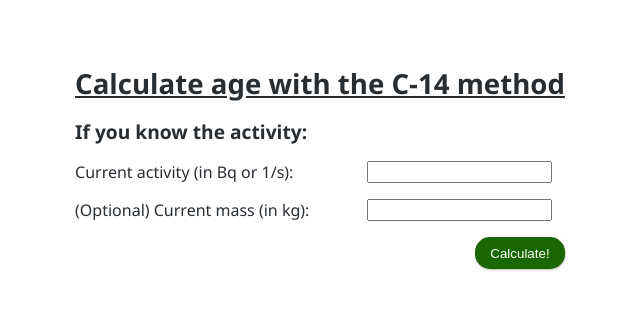
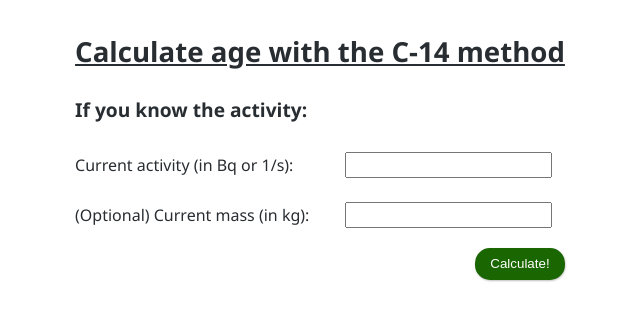
Before and after one commit to JarlTetrazepam/ageCalculator, a plain HTML site: page public/index.html in a window 1280 px wide. Shown: the whole page, without its empty margins (320-960 px from the left). Drawn offline with Linux system fonts and the light colour scheme; some packages are replaced by stand-ins of ours.

Commit message:
reqorked mobile responsiveness

```diff
--- a/public/style.css
+++ b/public/style.css
@@ -22,7 +22,7 @@ body {
     display: flex;
     justify-content: center;
     min-height: 100vh;
-    padding: 3em;
+    padding: 1em;
 }
 
 h1, h2, h3, h4, h5, h6 {
@@ -36,6 +36,7 @@ h1 {
 }
 
 h2 {
+    margin: 0.5em 0;
     font-size: var(--text-md);
 }
 
@@ -46,7 +47,9 @@ h2 {
 
 .itemWrapper {
     display: flex;
+    flex-direction: column;
     justify-content: space-between;
+    align-items: center;
     margin: 0.5em;
 }
 
@@ -60,7 +63,9 @@ h2 {
 }
 
 .inputField {
-    margin: 0 1em;
+    margin: 0.3em 1em;
+    padding: 0.25em;
+    min-width: 80%;
 }
 
 #submit {
@@ -77,3 +82,13 @@ h2 {
     background-color: rgb(var(--lightGreen));
     color: rgb(var(--semiBlack));
 }
+
+@media only screen and (min-width: 600px) {
+    .itemWrapper {
+        flex-direction: row;
+    }
+
+    .inputField {
+        min-width: 40%;
+    }
+}
```
